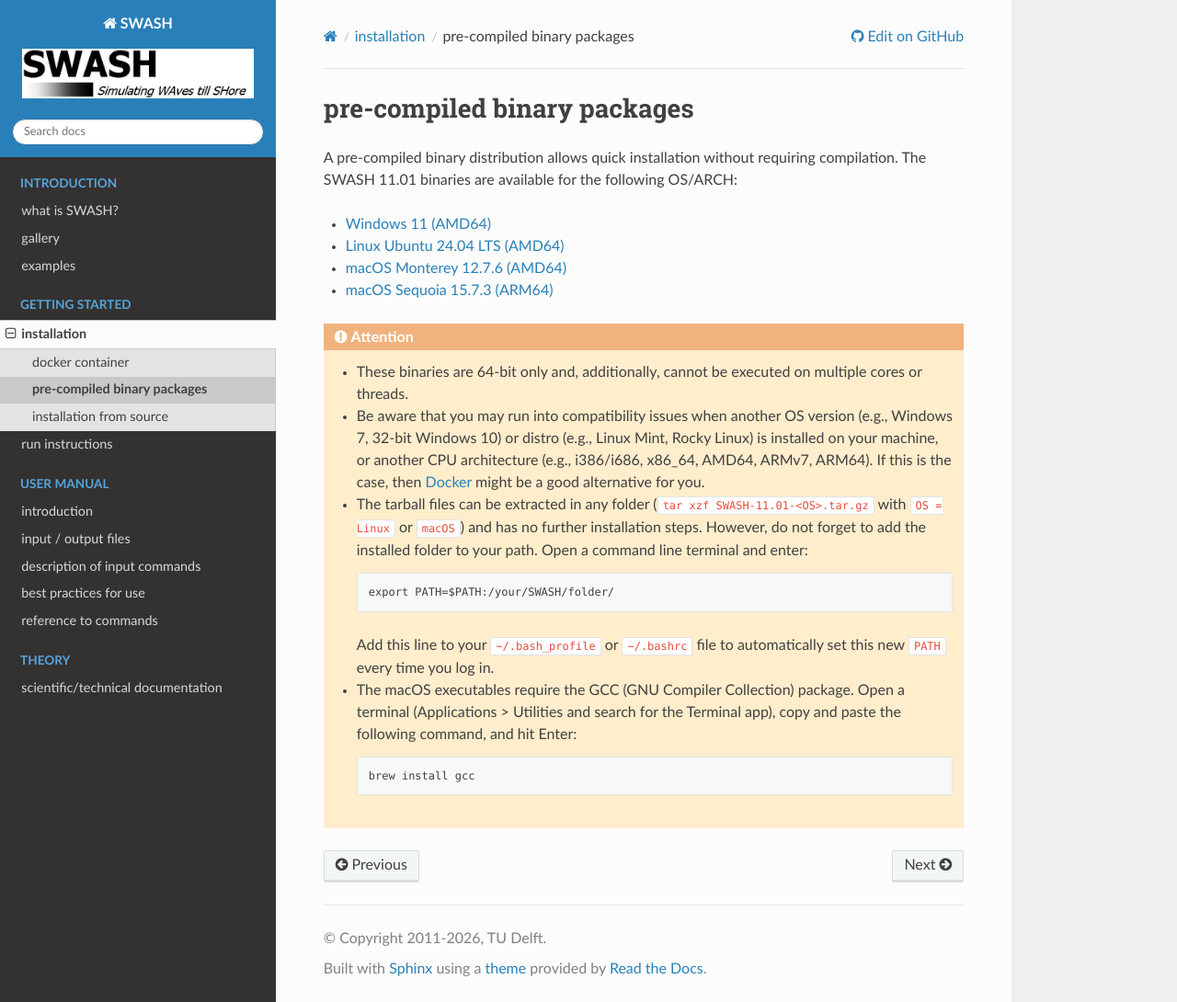
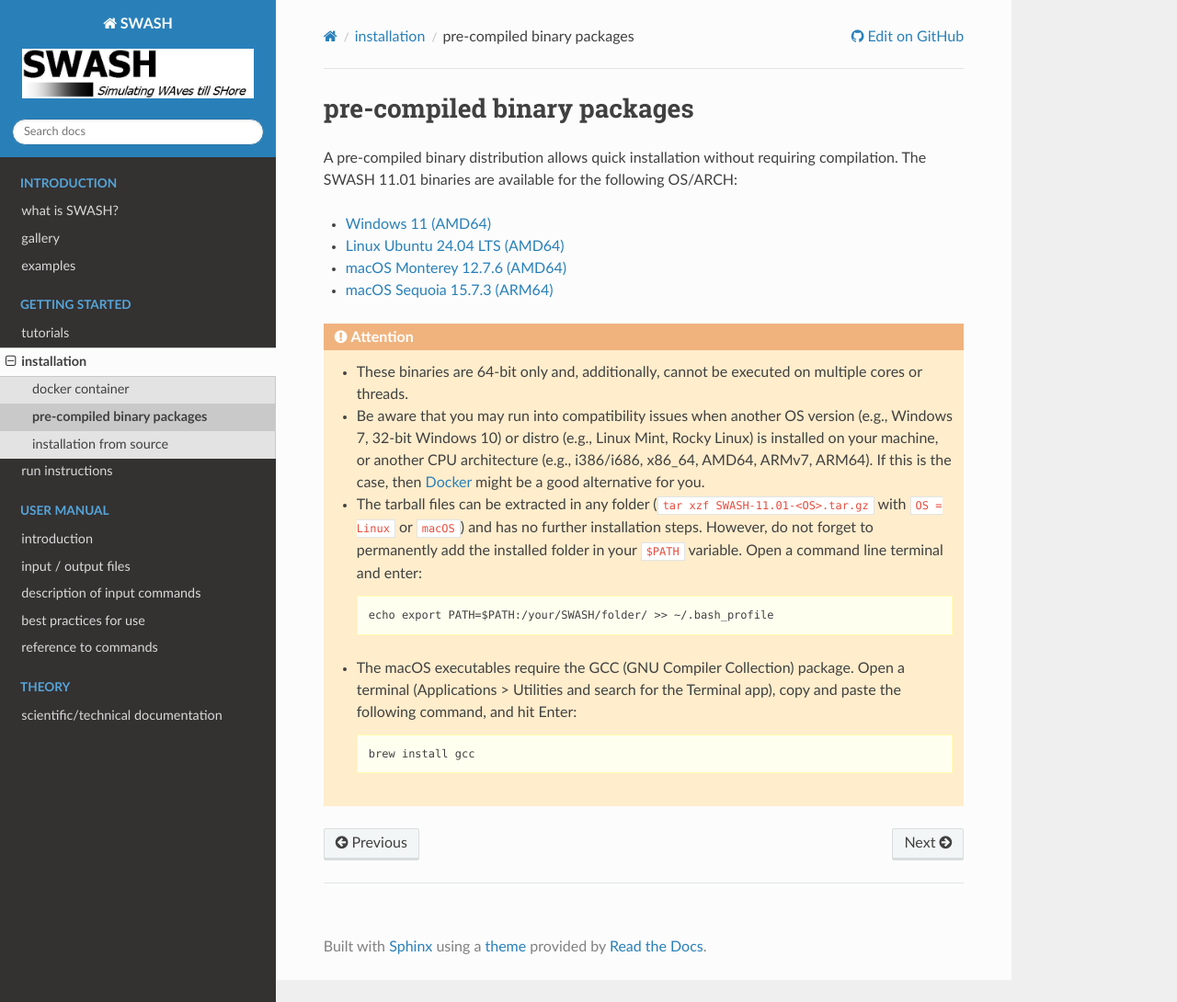
Before and after one commit to delftwaves/swash-docs, a Sphinx documentation site: the page built from docs/getting_started/binaries.rst, in a window 1280 px wide and 1090 px high. Shown: the whole window at 92% size. Built offline with Sphinx 7.4.7 and the Read the Docs theme 3.1.0, drawn with Linux system fonts in a browser that asks for light colours.

Commit message:
update documentations

```diff
--- /dev/null
+++ b/docs/_static/custom.css
@@ -0,0 +1,12 @@
+/* code block background */
+.rst-content div[class^="highlight"],
+.rst-content pre.literal-block {
+    background-color: ivory;
+    border: 1px solid rgb(255 255 128 / 0.6);
+}
+
+/* copyright invisible */
+div[role=contentinfo] {
+	visibility: hidden;
+	position: relative;
+}
--- a/docs/conf.py
+++ b/docs/conf.py
@@ -29,9 +29,9 @@
 # https://www.sphinx-doc.org/en/master/usage/configuration.html#options-for-html-output
 
 html_theme = 'sphinx_rtd_theme'
-
-# includes SWASH logo
-html_logo = html_favicon = '_images/swashlogo.png'
+html_static_path = ['_static']
+html_css_files = ['custom.css']
+html_logo = html_favicon = '_static/swashlogo.png'
 
 # edit on GitHub
 html_context = dict()
--- a/docs/getting_started/binaries.rst
+++ b/docs/getting_started/binaries.rst
@@ -17,11 +17,10 @@
      If this is the case, then :ref:`Docker <docker>` might be a good alternative for you.
    - The tarball files can be extracted in any folder (``tar xzf SWASH-11.01-<OS>.tar.gz`` with ``OS = Linux`` or ``macOS``)
      and has no further installation steps.
-     However, do not forget to add the installed folder to your path. Open a command line terminal and enter::
+     However, do not forget to permanently add the installed folder in your ``$PATH`` variable. Open a command line terminal and enter::
 
-        export PATH=$PATH:/your/SWASH/folder/
+        echo export PATH=$PATH:/your/SWASH/folder/ >> ~/.bash_profile
 
-     Add this line to your ``~/.bash_profile`` or ``~/.bashrc`` file to automatically set this new ``PATH`` every time you log in.
    - The macOS executables require the GCC (GNU Compiler Collection) package. Open a terminal (Applications > Utilities and search for the Terminal app),
      copy and paste the following command, and hit Enter::
 
--- a/docs/getting_started/gnu_fortran/linux.rst
+++ b/docs/getting_started/gnu_fortran/linux.rst
@@ -151,7 +151,11 @@
    export PATH=$PATH:$HOME/wavemodels/swash
 
 You can check the new value of ``PATH`` by echoing it: ``echo $PATH``. However, to set this permanently, you need to add it to
-your ``~/.bash_profile`` or ``~/.bashrc`` file.
+your ``~/.bash_profile`` (or ``~/.bashrc`` file), as follows
+
+.. code-block:: bash
+
+   echo export PATH=$PATH:$HOME/wavemodels/swash >> ~/.bash_profile
 
 options for configuring SWASH
 -----------------------------
--- a/docs/getting_started/gnu_fortran/macos.rst
+++ b/docs/getting_started/gnu_fortran/macos.rst
@@ -113,7 +113,11 @@
    export PATH=$PATH:$HOME/wavemodels/swash
 
 You can check the new value of ``PATH`` by echoing it: ``echo $PATH``. However, to set this permanently, you need to add it to your
-``~/.bash_profile`` or ``~/.bashrc`` file.
+``~/.bash_profile`` (or ``~/.bashrc`` file), as follows
+
+.. code-block:: bash
+
+   echo export PATH=$PATH:$HOME/wavemodels/swash >> ~/.bash_profile
 
 options for configuring SWASH
 -----------------------------
--- /dev/null
+++ b/docs/getting_started/tuto2/index.rst
@@ -0,0 +1,4 @@
+tutorial 2: modify input files
+==============================
+
+This is a tutorial to get you started with setting up SWASH and then using it to model irregular waves propagating on a plane beach.
--- a/docs/index.rst
+++ b/docs/index.rst
@@ -25,6 +25,7 @@
    :hidden:
    :caption: getting started
 
+   getting_started/tutorials
    getting_started/install
    getting_started/run
 
```
Also changed, not shown: docs/getting_started/tuto1/index.rst (added, +174 -0 lines), docs/getting_started/tutorials.rst (added, +8 -0 lines), docs/_static/swashlogo.png (renamed from docs/_images/swashlogo.png).
